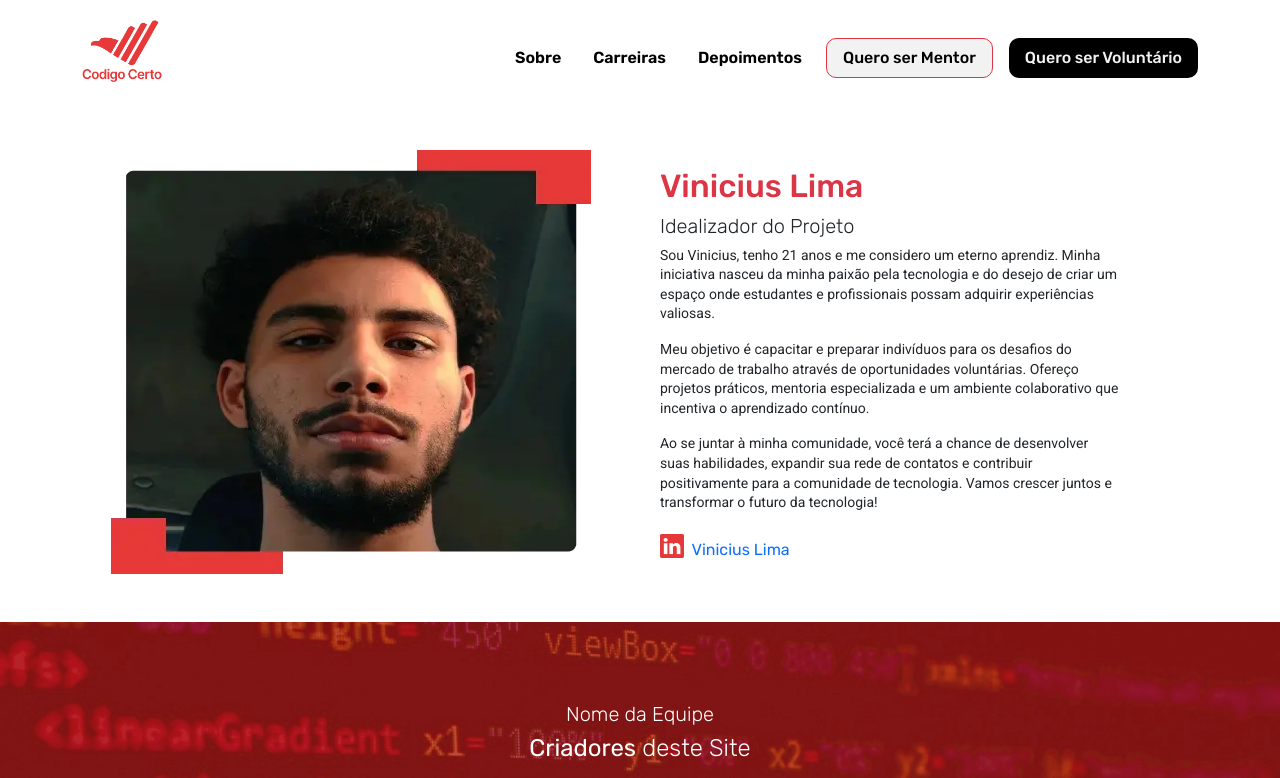
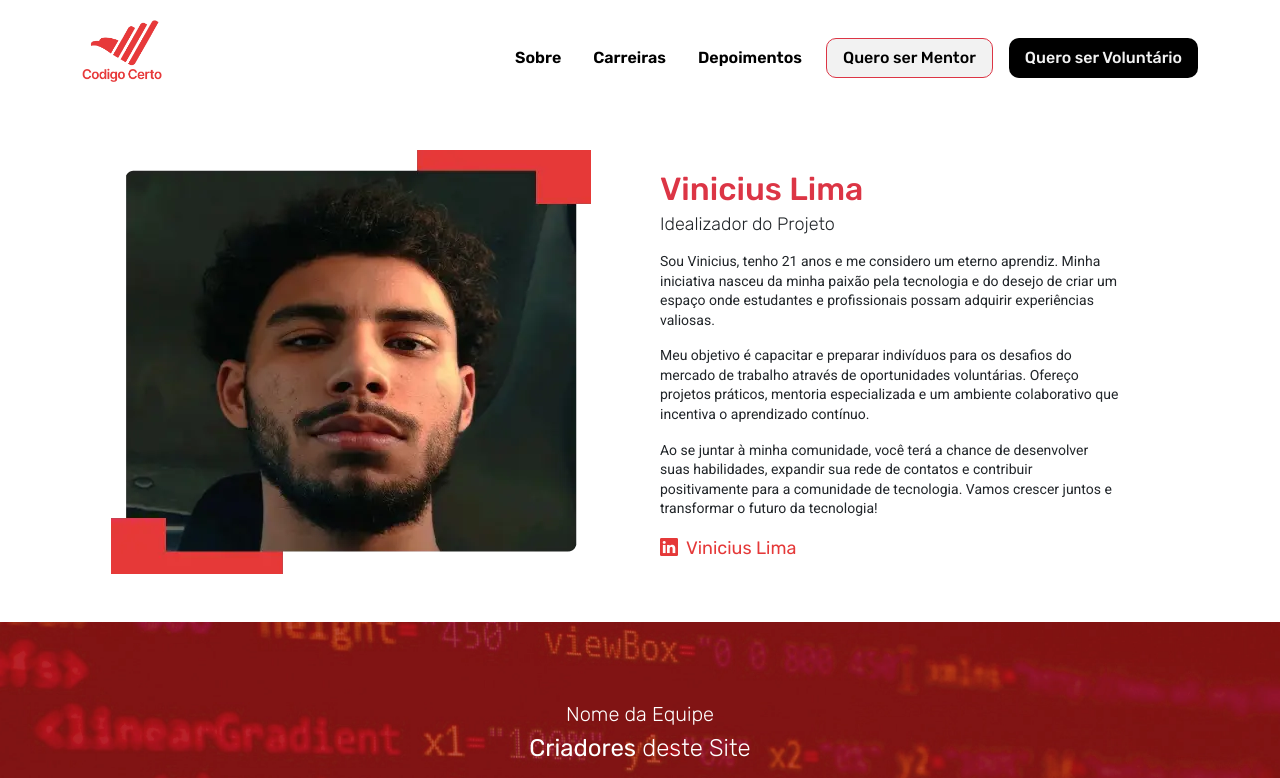
Before and after one commit to codigocerto/equipe04, a plain HTML site: page frontend/src/pages/equipe.html in a window 1280 px wide. Shown: the top 778 px of the page. Drawn offline with nearby package versions, Linux system fonts and the light colour scheme; files whose address does not match are found by name.

Commit message:
fix: correcoes na pag equipe

```diff
--- a/frontend/src/pages/equipe.html
+++ b/frontend/src/pages/equipe.html
@@ -62,7 +62,7 @@
             <h2 class="text-danger mt-2">
               Vinicius Lima
             </h2>
-            <h3 class="fw-light fs-5">
+            <h3 class="fw-light">
               Idealizador do Projeto
             </h3>
             <p class="font-roboto"">
--- a/frontend/src/styles/pages.css
+++ b/frontend/src/styles/pages.css
@@ -187,9 +187,20 @@ a {
   flex-direction: column;
 }
 
+.creator-section__info > h3 {
+  font-size: 18px;
+  font-weight: 100;
+  margin: -2px 0 16px 0;
+}
+
 .creator-section__info p {
   font-size: 14px;
   line-height: 1.4em;
+}
+
+.creator-section__info a {
+  font-size: 18px;
+  color: var(--cor-primary-red);
 }
 
 .creator-section__info a:hover,
@@ -197,10 +208,6 @@ a {
   color: var(--cor-primary-black);
 }
 
-.creator-section__info i {
-  font-size: 24px;
-  color: var(--cor-primary-red);
-}
 
 .team-section {
   background-color: var(--cor-primary-red);
```
